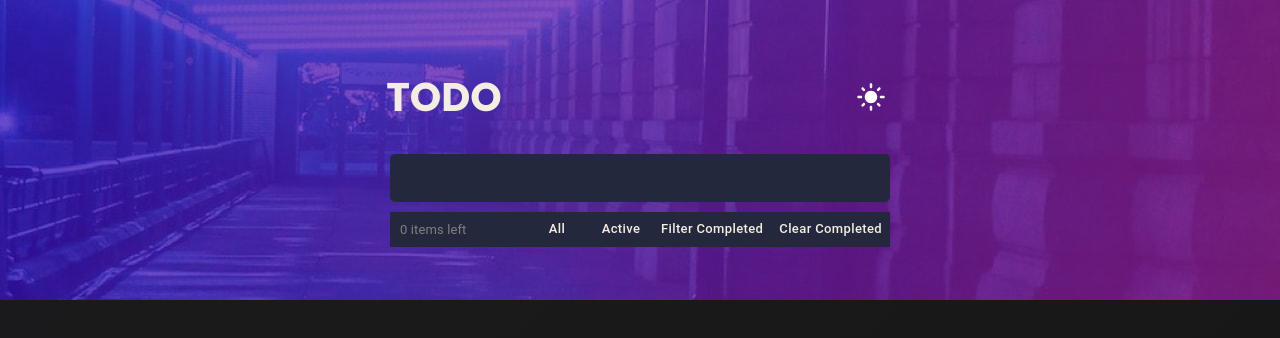
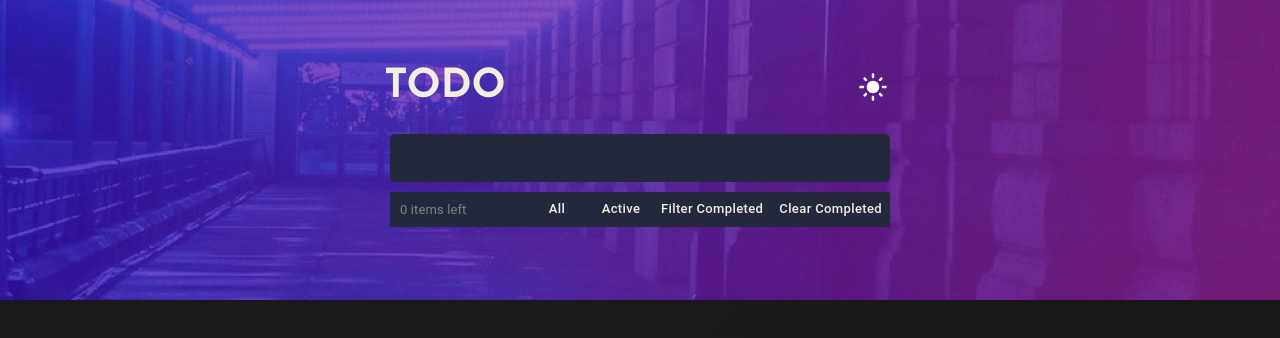
Before and after one commit to autumnleaf-ra/todoApp, a React (Vite) app: page / in a window 1280 px wide. Shown: the top 338 px of the page. Built offline with nearby package versions, Linux system fonts and the light colour scheme.

Commit message:
fix: id visible

```diff
--- a/src/pages/Home/index.jsx
+++ b/src/pages/Home/index.jsx
@@ -164,7 +164,7 @@
                   <ListTodo
                     status={visibleTodos[index]?.status}
                     text={visibleTodos[index]?.todoName}
-                    id={task[index]?.id}
+                    id={visibleTodos[index]?.id}
                   />
                 </ListItem>
               )}
--- a/src/styles/core.scss
+++ b/src/styles/core.scss
@@ -1,6 +1,8 @@
 @import './base.scss';
+@import url('https://fonts.googleapis.com/css2?family=Josefin+Sans:ital,wght@0,100..700;1,100..700&display=swap');
+
 :root {
-  font-family: Poppins, Arial, sans-serif;
+  font-family: 'Josefin Sans', sans-serif;
   font-synthesis: none;
   text-rendering: optimizeLegibility;
 
```
